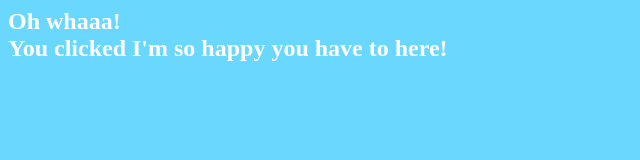
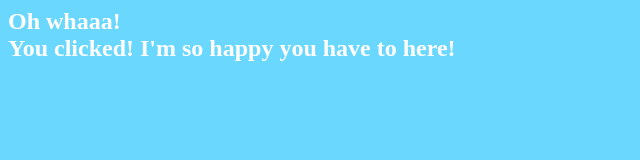
Before and after one commit to rafasapiens/web-platform-stackblitz, a plain HTML site: page me.html in a window 1280 px wide. Shown: the whole page, without its empty margins (0-640 px from the left). Drawn offline with Linux system fonts and the light colour scheme.

Commit message:
1 file modified

```diff
--- a/me.html
+++ b/me.html
@@ -3,7 +3,7 @@
     <link rel="stylesheet" type="text/css" href="styles.css">
   </head>
   <body>
-    <h2 style="color:white">Oh whaaa! <br>You clicked
+    <h2 style="color:white">Oh whaaa! <br>You clicked!
     I'm so happy you have to here!</h2>
   </body>
 </html>
```
